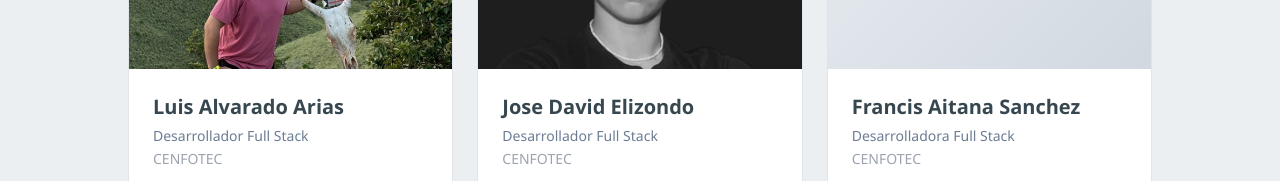
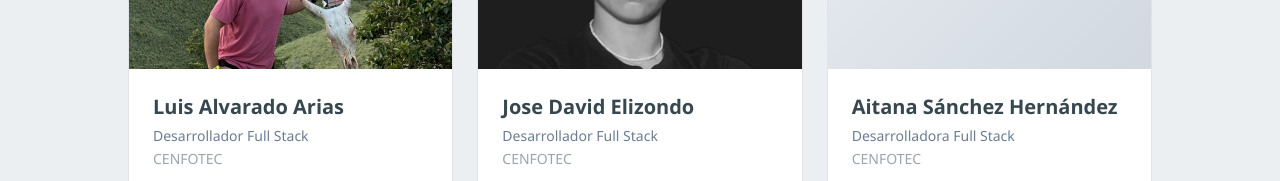
Before and after one commit to lalvarado05/FindMyVet, a plain HTML site: page index.html in a window 1280 px wide. Shown: the part 2219-2400 px from the top of the page. Drawn offline with Linux system fonts and the light colour scheme.

Commit message:
Update index.html
Lo actualicé a: Aitana Sánchez Hernández

```diff
--- a/index.html
+++ b/index.html
@@ -168,7 +168,7 @@
                             <i class="fa-solid fa-user"></i>
                         </div>
                         <div class="miembro-info">
-                            <h3>Francis Aitana Sanchez</h3>
+                            <h3>Aitana Sánchez Hernández</h3>
                             <p class="miembro-rol">Desarrolladora Full Stack</p>
                             <p class="miembro-institucion">CENFOTEC</p>
                             <div class="miembro-social">
```
